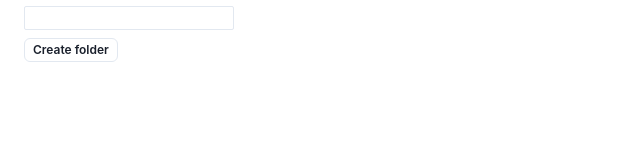
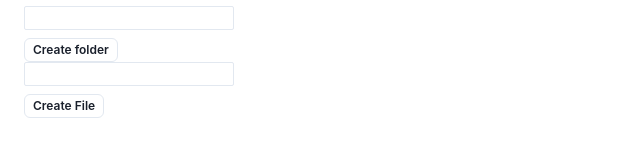
Before and after one commit to MichaelBaumgarn/file-explorer, a React (Create React App) app: page / in a window 1280 px wide. Shown: the part 194-350 px from the top of the page, without its empty margins (0-640 px from the left). Built offline with nearby package versions, Linux system fonts and the light colour scheme.

Commit message:
file support?

```diff
--- a/src/App.tsx
+++ b/src/App.tsx
@@ -30,6 +30,7 @@ type Props = {
 // todos: would be good if folders had more unique identifier than name
 const FileExplorer: React.FC<Props> = ({ initialFolders }) => {
   const [folderName, setFolderName] = useState<any>({});
+  const [fileName, setFileName] = useState<any>({});
   const [currentFolders, setCurrentFolders] = useState([...initialFolders]);
 
   const handleFolderClick = (folder: Folder, index: number) => {
@@ -49,6 +50,22 @@ const FileExplorer: React.FC<Props> = ({ initialFolders }) => {
     } else {
       setCurrentFolders([...currentFolders, folder]);
     }
+  };
+
+  const handleFileClick = () => {
+    return null;
+  };
+
+  const handleCreateFile = (index: number, currentFolder: Folder) => {
+    const newFile: Folder = {
+      name: fileName[index],
+      type: "file",
+    };
+
+    addFolder(currentFolders[0], currentFolder.name, newFile);
+
+    setCurrentFolders([...currentFolders]);
+    setFileName((prev: any) => ({ ...prev, [index]: "" }));
   };
 
   const handleDeleteFolder = (folder: Folder, index: number) => {
@@ -185,6 +202,26 @@ const FileExplorer: React.FC<Props> = ({ initialFolders }) => {
                 Create folder
               </Button>
             </VStack>
+            <VStack alignItems="flex-start">
+              <Input
+                size="xs"
+                width="auto"
+                value={fileName[index]}
+                onChange={(e) =>
+                  setFileName((prev: any) => ({
+                    ...prev,
+                    [index]: e.target.value,
+                  }))
+                }
+              ></Input>
+              <Button
+                size="xs"
+                variant="outline"
+                onClick={() => handleCreateFile(index, folder)}
+              >
+                Create File
+              </Button>
+            </VStack>
           </Box>
         );
       })}
```
